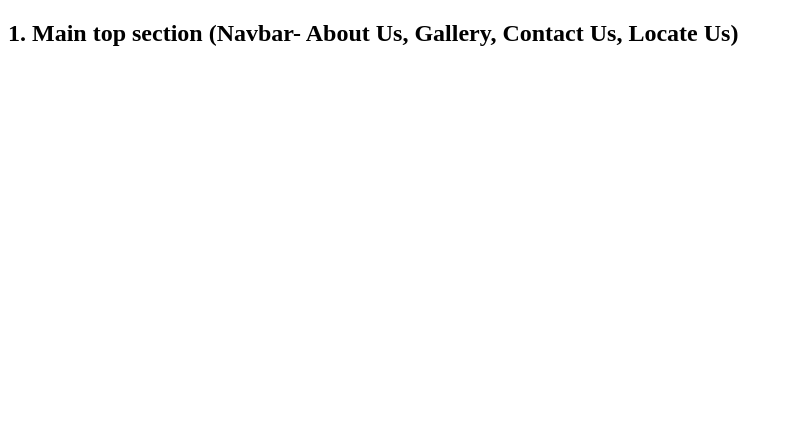
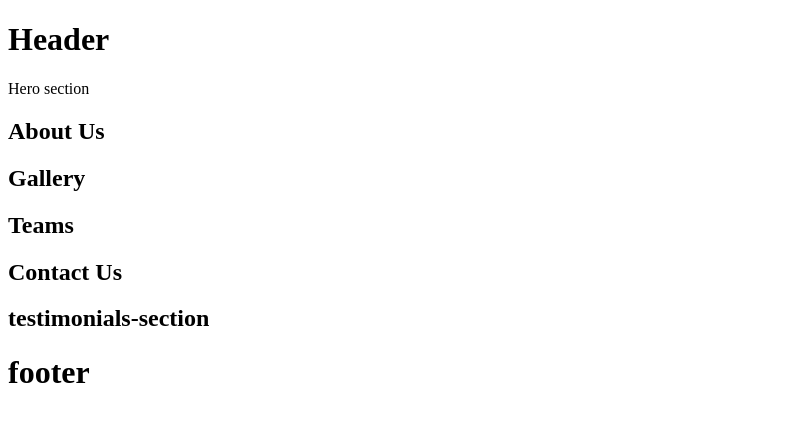
Before and after one commit to ChandanBose666/Project, a plain HTML site: page index.html in a window 1280 px wide. Shown: the whole page, without its empty margins (0-793 px from the left). Drawn offline with Linux system fonts and the light colour scheme.

Commit message:
dividing sections

```diff
--- a/index.html
+++ b/index.html
@@ -8,12 +8,16 @@
     <title>Document</title>
 </head>
 <body>
- <section id="maintopsection"><h1> 1. Main top section  (Navbar- About Us, Gallery, Contact Us, Locate Us)</h1></section>
- <section id="topsection"></section>
- <section id="topsection"></section>
- <section id="topsection"></section>
- <section id="topsection"></section>
- <section id="topsection"></section>
+ <header id="top-section"><h1>Header</h1></header>
+<main>
+    <section id="hero-section">Hero section</section>
+    <section id="about-us-section"><h1>About Us</h1></section>
+    <section id="gallery-section"><h1>Gallery</h1></section>
+    <section id="team-section"><h1>Teams</h1></section>
+    <section id="contact-us-section"><h1>Contact Us</h1></section>
+    <section id="testimonials-section"><h1>testimonials-section</h1></section>
+</main>
+ <footer id="footer-section"><h1>footer</h1></footer>
 
 
     <script src="./Assets/js/custom.js"></script>
```
